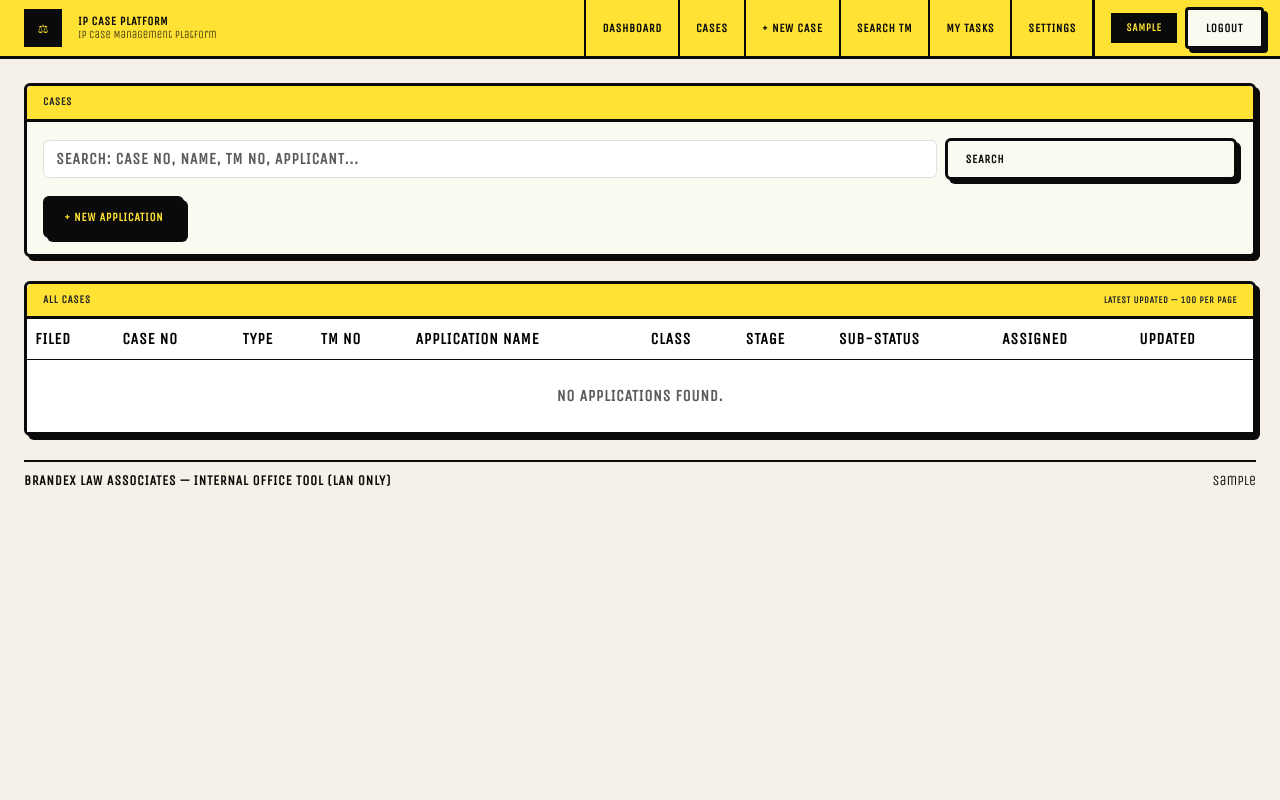
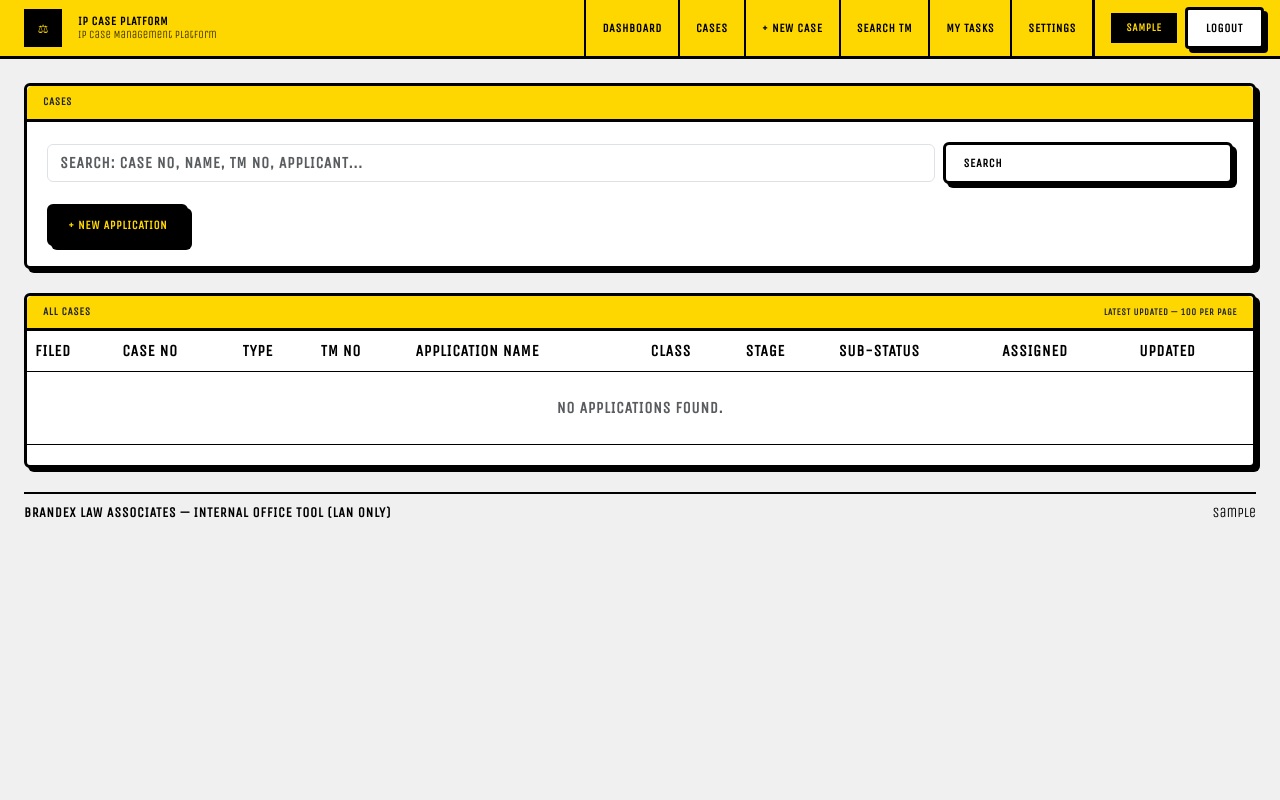
Before and after one commit to 0utLawzz/DS-Brandex, a Django app: page /applications/ in a window 1280 px wide. Run offline with Django 5.2, Linux system fonts and the light colour scheme; the visitor is signed in with stand-in values (Sample User, id 1); data comes from the database, SQL or seed files in the repository; data that the repository does not hold is empty; some web fonts are replaced.

Commit message:
Update to NeoBrutalism color scheme and increase padding between blocks

```diff
--- a/cases/static/cases/brandex.css
+++ b/cases/static/cases/brandex.css
@@ -1,20 +1,20 @@
 :root {
-  --black: #0a0a0a;
-  --white: #fafaf0;
-  --yellow: #FFE234;
-  --blue: #2563FF;
-  --red: #FF3B30;
-  --green: #00C853;
-  --orange: #FF6B00;
-  --pink: #FF2D8B;
-  --purple: #7B2FBE;
-  --bg: #f5f0e8;
-  --card: #fafaf0;
-  --border: 3px solid #0a0a0a;
-  --border-thin: 2px solid #0a0a0a;
-  --shadow: 4px 4px 0px #0a0a0a;
-  --shadow-lg: 6px 6px 0px #0a0a0a;
-  --shadow-xl: 8px 8px 0px #0a0a0a;
+  --black: #000000;
+  --white: #ffffff;
+  --yellow: #FFD700;
+  --blue: #0066FF;
+  --red: #FF0066;
+  --green: #00CC66;
+  --orange: #FF6600;
+  --pink: #FF00CC;
+  --purple: #9900FF;
+  --bg: #f0f0f0;
+  --card: #ffffff;
+  --border: 3px solid #000000;
+  --border-thin: 2px solid #000000;
+  --shadow: 4px 4px 0px #000000;
+  --shadow-lg: 6px 6px 0px #000000;
+  --shadow-xl: 8px 8px 0px #000000;
   --font-main: "Unica One", sans-serif;
   --font-heading: "Bodoni Moda SC", serif;
   --font-mono: 'IBM Plex Mono', monospace;
@@ -253,19 +253,24 @@ body {
 }
 
 .victorian-card .card-body {
-  padding: 16px;
+  padding: 20px;
+}
+
+.victorian-card .card-body > form,
+.victorian-card .card-body > .table-responsive {
+  margin-bottom: 20px;
 }
 
 .victorian-card .card-body > hr {
-  margin: 16px 0;
+  margin: 20px 0;
 }
 
 .victorian-card .card-body > .d-flex {
-  margin-bottom: 12px;
+  margin-bottom: 16px;
 }
 
 .victorian-card .card-body > .mb-3 {
-  margin-bottom: 16px;
+  margin-bottom: 20px;
 }
 
 .victorian-card .card-header {
```
